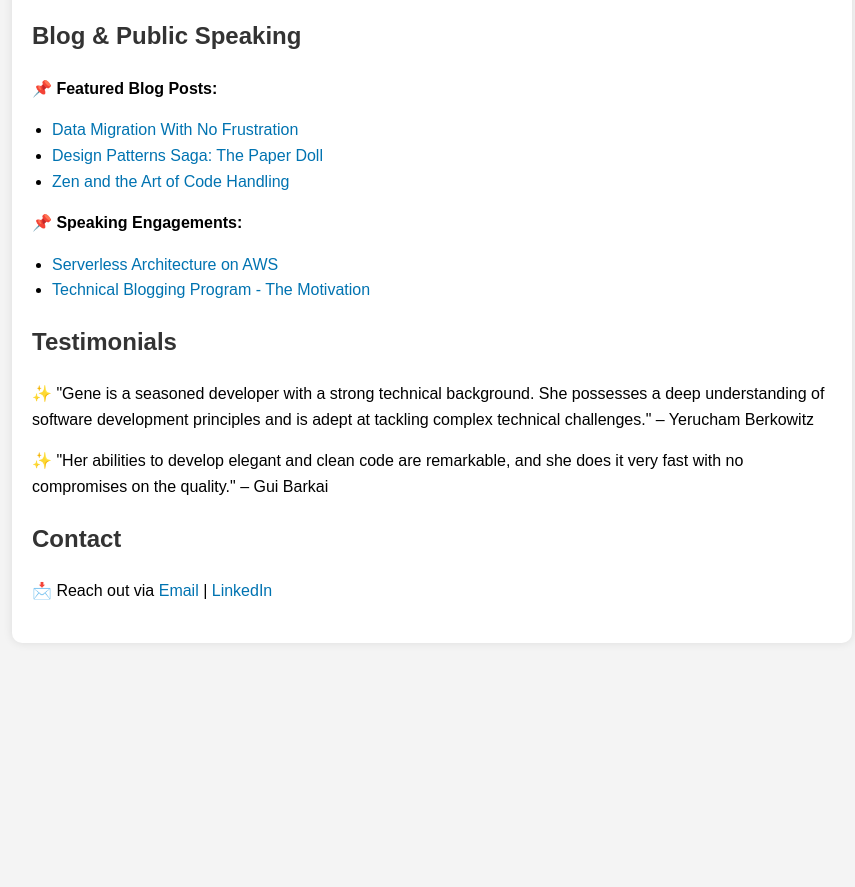
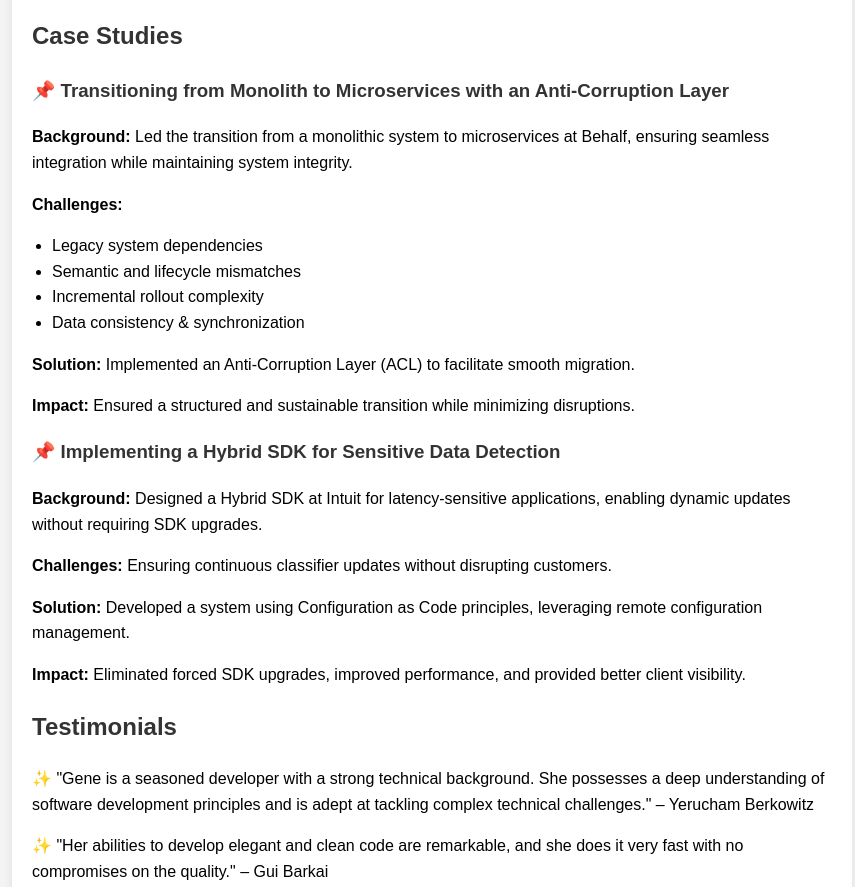
Before and after one commit to genezeiniss/genezeiniss.github.io, a plain HTML site: page index.html in a window 1280 px wide. Shown: the part 802-1689 px from the top of the page, without its empty margins (208-1063 px from the left). Before the commit the page ends 1465 px from the top, so only its background shows below. Drawn offline with Linux system fonts and the light colour scheme.

Commit message:
add case studies

```diff
--- a/index.html
+++ b/index.html
@@ -79,18 +79,24 @@
     </div>
 
     <div class="section">
-        <h2>Blog & Public Speaking</h2>
-        <p>📌 <strong>Featured Blog Posts:</strong></p>
+        <h2>Case Studies</h2>
+        <h3>📌 Transitioning from Monolith to Microservices with an Anti-Corruption Layer</h3>
+        <p><strong>Background:</strong> Led the transition from a monolithic system to microservices at Behalf, ensuring seamless integration while maintaining system integrity.</p>
+        <p><strong>Challenges:</strong></p>
         <ul>
-            <li><a href="https://medium.com/geekculture/data-migration-with-no-frustration-89147454ff2e">Data Migration With No Frustration</a></li>
-            <li><a href="https://medium.com/swlh/design-patterns-saga-the-paper-doll-2ebdd2d68d78">Design Patterns Saga: The Paper Doll</a></li>
-            <li><a href="https://medium.com/better-programming/zen-and-the-art-of-code-handling-38e6e5fc2ccc">Zen and the Art of Code Handling</a></li>
+            <li>Legacy system dependencies</li>
+            <li>Semantic and lifecycle mismatches</li>
+            <li>Incremental rollout complexity</li>
+            <li>Data consistency & synchronization</li>
         </ul>
-        <p>📌 <strong>Speaking Engagements:</strong></p>
-        <ul>
-            <li><a href="https://www.youtube.com/watch?v=KxteEYDbYfI">Serverless Architecture on AWS</a></li>
-            <li><a href="https://www.youtube.com/watch?v=7y4hB9xp4bI">Technical Blogging Program - The Motivation</a></li>
-        </ul>
+        <p><strong>Solution:</strong> Implemented an Anti-Corruption Layer (ACL) to facilitate smooth migration.</p>
+        <p><strong>Impact:</strong> Ensured a structured and sustainable transition while minimizing disruptions.</p>
+
+        <h3>📌 Implementing a Hybrid SDK for Sensitive Data Detection</h3>
+        <p><strong>Background:</strong> Designed a Hybrid SDK at Intuit for latency-sensitive applications, enabling dynamic updates without requiring SDK upgrades.</p>
+        <p><strong>Challenges:</strong> Ensuring continuous classifier updates without disrupting customers.</p>
+        <p><strong>Solution:</strong> Developed a system using Configuration as Code principles, leveraging remote configuration management.</p>
+        <p><strong>Impact:</strong> Eliminated forced SDK upgrades, improved performance, and provided better client visibility.</p>
     </div>
 
     <div class="section">
```
